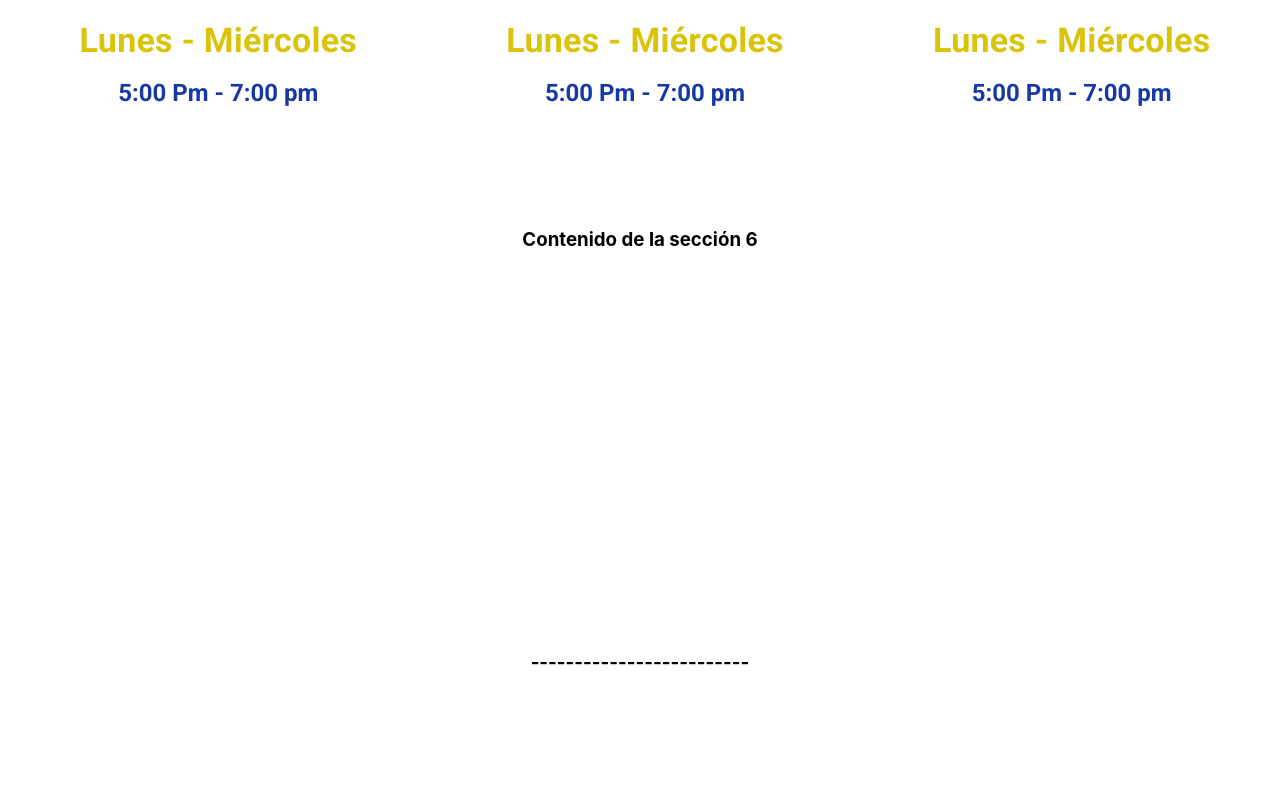
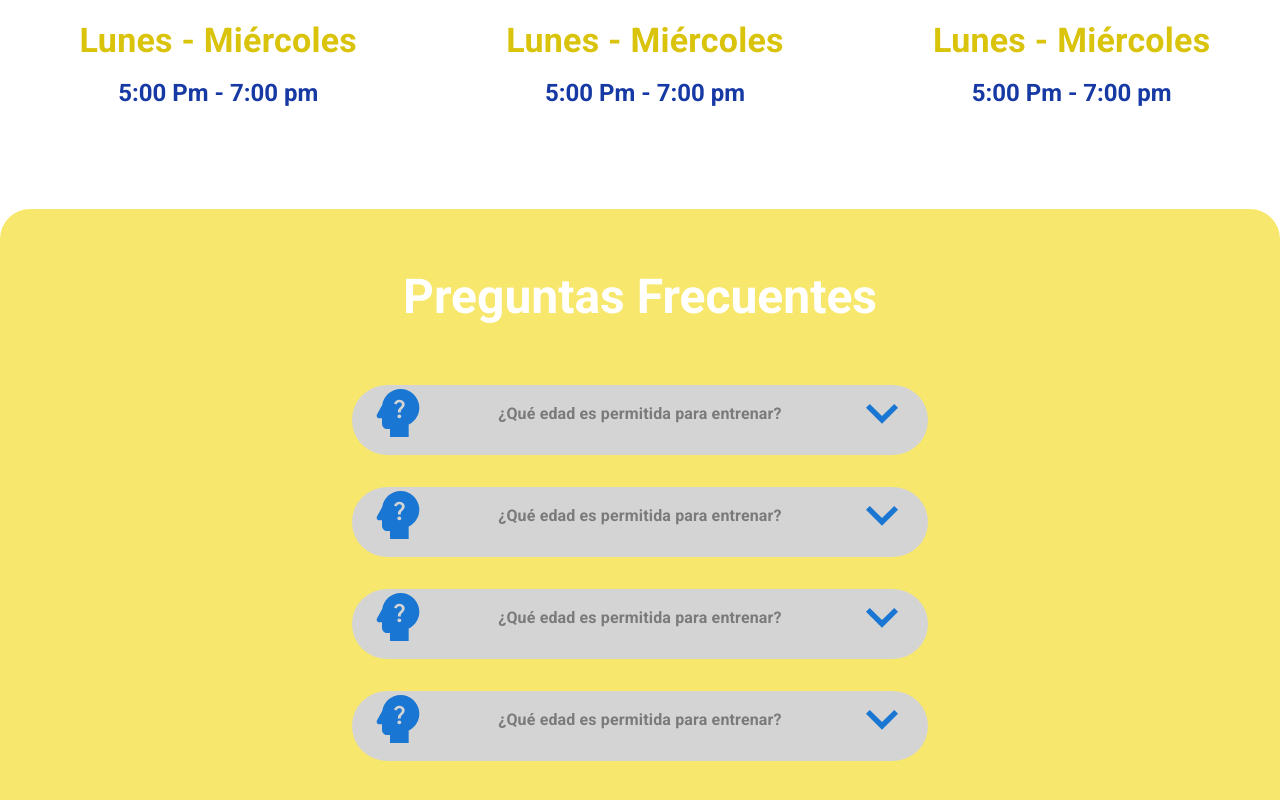
Before and after one commit to Schuldiner92/caimaneros_web, a React (Create React App) app: page / in a window 1280 px wide. Shown: the part 3117-3917 px from the top of the page. Before the commit the page ends 3810 px from the top, so only its background shows below. Built offline with nearby package versions, Linux system fonts and the light colour scheme.

Commit message:
Seccion 6

```diff
--- a/src/App.js
+++ b/src/App.js
@@ -6,6 +6,7 @@ import Seccion3 from './Components/Seccion3';
 import Seccion4 from './Components/Seccion4';
 import Seccion5 from './Components/Seccion5';
 import Seccion6 from './Components/Seccion6';
+import Seccion7 from './Components/Seccion7';
 
 function App() {
   return (
@@ -17,6 +18,7 @@ function App() {
       <Seccion4/>
       <Seccion5/>
       <Seccion6/>
+      <Seccion7/>
     </div>
   );
 }
--- a/src/Components/Home.js
+++ b/src/Components/Home.js
@@ -1,32 +1,31 @@
 import { React, Typography, AppBar, Toolbar, IconUser, Avatar} from '../imports';
 import Icon from '../img/simbolo.jpg';
 
-const Home = () => {
-    const wid = {
+const Estilos = {
+    wid: {
         width: '50px',
         height: '50px',
-    };
-
-    const icons = {
+    },
+    icons: {
         background: 'yellow',
-    };
-
-    const enc = {
+    },
+    enc: {
         display: 'flex',
         gap: '30px',
         justifyContent: 'right',
         background: 'white',
         color: '#000'
-    };
-
+    }
+};
+const Home = () => {
     return (
         <AppBar>
-            <Toolbar style={enc}>
-                <img src={Icon} alt= 'Icono'style={wid}/>
+            <Toolbar style={Estilos.enc}>
+                <img src={Icon} alt= 'Icono'style={Estilos.wid}/>
                 <Typography variant="h6" component="div">Inicio</Typography>
                 <Typography variant="h6" component="div">¿Quienes somos?</Typography>
                 <Typography variant="h6" component="div">Proyección</Typography>
-                <Avatar src={IconUser} style={icons}></Avatar>
+                <Avatar src={IconUser} style={Estilos.icons}></Avatar>
             </Toolbar>
         </AppBar>
   );
--- a/src/Components/Seccion1.js
+++ b/src/Components/Seccion1.js
@@ -21,16 +21,24 @@ const StyledPaper = styled(Paper)(({ theme }) => ({
   },
 }));
 
+const Estilos ={
+  texto:{
+    color: 'white',
+    textAlign: 'center',
+    fontWeight:'bold'
+  }
+};
+
 const Seccion1 = () => {
   return (
     <Grid container>
       <Grid item xs={12}>
         <StyledPaper>
-          <Box style={{ position: 'relative', zIndex: 2 }}>
-            <Typography variant='h1' component='h2' style={{ color: 'white', textAlign: 'center', fontWeight:'bold' }}>
+          <Box sx={{ position: 'relative', zIndex: 2 }}>
+            <Typography variant='h1' component='h2' sx={Estilos.texto}>
               CAIMANEROS
             </Typography>
-            <Typography variant='h2' style={{ color: 'white', textAlign: 'center', fontWeight:'bold' }}>
+            <Typography variant='h2' sx={Estilos.texto}>
               ¡Destacando con cada saque y remate!
             </Typography>
           </Box>
--- a/src/Components/Seccion3.js
+++ b/src/Components/Seccion3.js
@@ -76,7 +76,7 @@ const Seccion3 = () => {
             </Grid>
             <Grid item xs={12} md={6}>
             <Paper elevation={0} sx={Estilos.imagen}>
-            <img src={placeholder} alt="Equipo de Volleyball" style={Estilos.imagen} />
+            <img src={placeholder} alt="Equipo de Volleyball" sx={Estilos.imagen} />
             </Paper>
             </Grid>
         </Grid>
--- a/src/Components/Seccion4.js
+++ b/src/Components/Seccion4.js
@@ -63,13 +63,13 @@ const Seccion4 = () => {
         { img: img5 },
     ];
     return (
-        <Box style={Estilos.contenedorPrincipal}>
-            <Box style={Estilos.titulo}>
-                <Box style={Estilos.linea} />
-                <Typography variant="h3" style={Estilos.textoTitulo}>TORNEOS</Typography>
-                <Box style={Estilos.linea} />
+        <Box sx={Estilos.contenedorPrincipal}>
+            <Box sx={Estilos.titulo}>
+                <Box sx={Estilos.linea} />
+                <Typography variant="h3" sx={Estilos.textoTitulo}>TORNEOS</Typography>
+                <Box sx={Estilos.linea} />
             </Box>
-            <Paper container elevation={0} style={Estilos.carrusel}>
+            <Paper container elevation={0} sx={Estilos.carrusel}>
                 <Carousel>
                     {items.map((item, i) => (
                         <Item key={i} item={item} />
@@ -81,8 +81,8 @@ const Seccion4 = () => {
 };
 function Item(props) {
     return (
-        <Paper elevation={0} style={Estilos.item}>
-            <img src={props.item.img} alt="" style={Estilos.img} />
+        <Paper elevation={0} sx={Estilos.item}>
+            <img src={props.item.img} alt="" sx={Estilos.img} />
         </Paper>
     );
 }
--- a/src/Components/Seccion6.js
+++ b/src/Components/Seccion6.js
@@ -1,12 +1,104 @@
-import { React} from '../imports'
+import { React, Box, Typography, TextField, InputAdornment, PsychologyAltIcon, KeyboardArrowDownIcon } from '../imports'
 
+const Estilos = {
+    fondo:{
+        background:'#f7e86d',
+        borderRadius: '30px'
+    },
+    textoTitulo: {
+        fontWeight: 'bold',
+        color:'white',
+        justifyContent: 'center',
+    },
+    icons:{
+        color: '#1976d2',
+        fontSize: '4rem'
+    },
+    inputProps:{
+        fontWeight: 'bold',
+        textAlign: 'center',
+        color: 'black'
+    },
+    contenedorTF:{
+        display: 'flex',
+        flexDirection: 'column',
+        alignItems: 'center',
+        justifyContent: 'center',
+        gap:4
+    },
+    textField:{
+        borderRadius: '35px',
+        backgroundColor: '#d4d4d4',
+        border: 'none',
+        height: '70px',
+        width: '45%',
+        '& .MuiOutlinedInput-root': {
+            '& fieldset': {
+                borderColor: 'transparent',
+            },
+            '&:hover fieldset': {
+                borderColor: 'transparent',
+            },
+            '&.Mui-focused fieldset': {
+                borderColor: 'transparent',
+            },
+        },
+    },
+};
 const Seccion6 = () => {
     return (
-        <div>
-            <h3>Contenido de la sección 6</h3>
-            <p style={{ marginBottom: '400px' }}></p>
-            <h3>-------------------------</h3>
-        </div>
+        <Box container sx={Estilos.fondo}>
+            <Box container sx={{padding:'60px'}} >
+                <Typography variant='h3'sx={Estilos.textoTitulo}>Preguntas Frecuentes</Typography>
+            </Box>
+            <Box sx={Estilos.contenedorTF}>
+                <TextField
+                    id="custom-input"
+                    variant="outlined"
+                    placeholder="¿Qué edad es permitida para entrenar?"
+                    InputProps={{
+                        startAdornment: (<InputAdornment position="start"> <PsychologyAltIcon sx={Estilos.icons} /> </InputAdornment>),
+                        endAdornment: (<InputAdornment position="end"> <KeyboardArrowDownIcon sx={Estilos.icons} /> </InputAdornment>),
+                    }}
+                    inputProps={{sx: Estilos.inputProps }}
+                    sx={Estilos.textField}
+                />
+                <TextField
+                    id="custom-input"
+                    variant="outlined"
+                    placeholder="¿Qué edad es permitida para entrenar?"
+                    InputProps={{
+                        startAdornment: (<InputAdornment position="start"> <PsychologyAltIcon sx={Estilos.icons} /> </InputAdornment>),
+                        endAdornment: (<InputAdornment position="end"> <KeyboardArrowDownIcon sx={Estilos.icons} /> </InputAdornment>),
+                    }}
+                    inputProps={{sx: Estilos.inputProps }}
+                    sx={Estilos.textField}
+                />
+                <TextField
+                    id="custom-input"
+                    variant="outlined"
+                    placeholder="¿Qué edad es permitida para entrenar?"
+                    InputProps={{
+                        startAdornment: (<InputAdornment position="start"> <PsychologyAltIcon sx={Estilos.icons} /> </InputAdornment>),
+                        endAdornment: (<InputAdornment position="end"> <KeyboardArrowDownIcon sx={Estilos.icons} /> </InputAdornment>),
+                    }}
+                    inputProps={{sx: Estilos.inputProps }}
+                    sx={Estilos.textField}
+                />
+                <TextField
+                    id="custom-input"
+                    variant="outlined"
+                    placeholder="¿Qué edad es permitida para entrenar?"
+                    InputProps={{
+                        startAdornment: (<InputAdornment position="start"> <PsychologyAltIcon sx={Estilos.icons} /> </InputAdornment>),
+                        endAdornment: (<InputAdornment position="end"> <KeyboardArrowDownIcon sx={Estilos.icons} /> </InputAdornment>),
+                    }}
+                    inputProps={{sx: Estilos.inputProps }}
+                    sx={Estilos.textField}
+                />
+            </Box>
+            <Box container sx={{padding:'40px'}} ></Box>
+        </Box>
     );
   };
 
--- /dev/null
+++ b/src/Components/Seccion7.js
@@ -0,0 +1,13 @@
+import { React} from '../imports'
+
+const Seccion7 = () => {
+    return (
+        <div>
+            <h3>Contenido de la sección 7</h3>
+            <p style={{ marginBottom: '400px' }}></p>
+            <h3>-------------------------</h3>
+        </div>
+    );
+  };
+
+  export default Seccion7;
--- a/src/imports.js
+++ b/src/imports.js
@@ -1,8 +1,10 @@
 import React from 'react';
 import { Box, Card, CardContent, CardMedia, Grid, Typography, Paper,
-         AppBar, Toolbar, Avatar, Container, styled  } from '@mui/material';
+         AppBar, Toolbar, Avatar, Container, styled, TextField, InputAdornment  } from '@mui/material';
+import Carousel from 'react-material-ui-carousel';
 import IconUser from '@mui/icons-material/AccountCircleRounded';
-import Carousel from 'react-material-ui-carousel';
+import PsychologyAltIcon from '@mui/icons-material/PsychologyAlt';
+import KeyboardArrowDownIcon from '@mui/icons-material/KeyboardArrowDown';
 
 export {
   React,
@@ -12,11 +14,14 @@ export {
   CardMedia,
   Grid,
   Typography,
-  Paper, AppBar,
+  Paper,
+  AppBar,
   Toolbar,
-  IconUser,
+  IconUser, PsychologyAltIcon, KeyboardArrowDownIcon,
   Avatar,
   Container,
   styled,
   Carousel,
+  TextField,
+  InputAdornment,
 };
```
